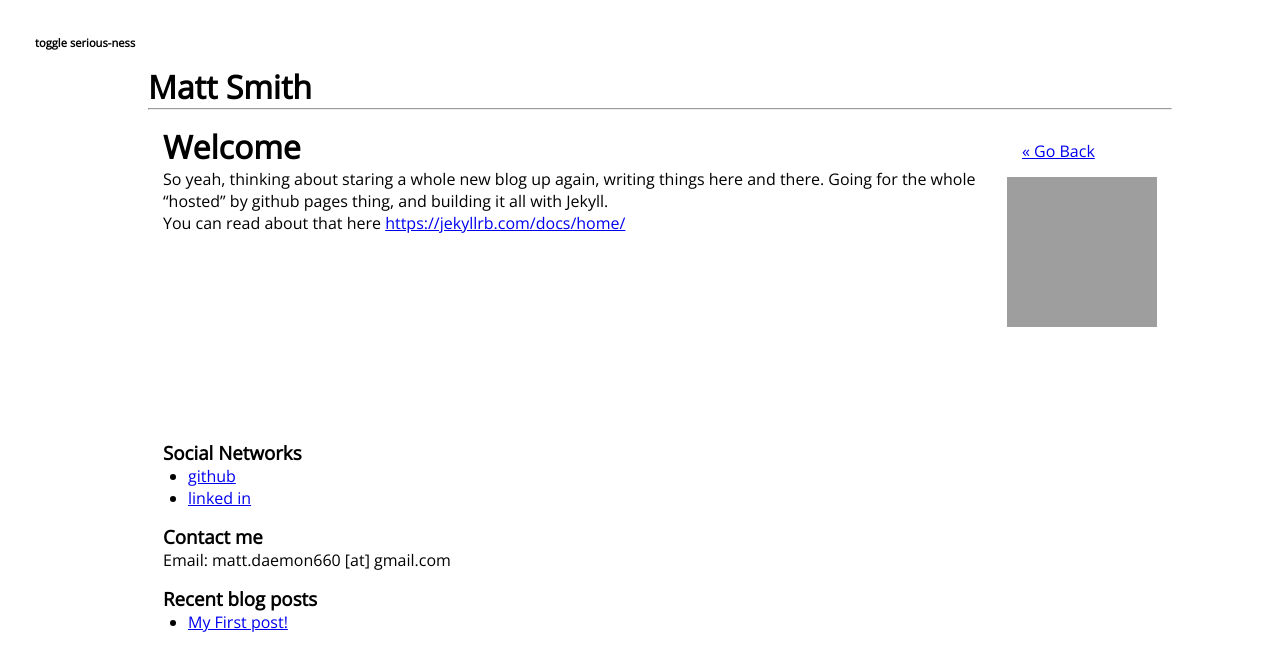
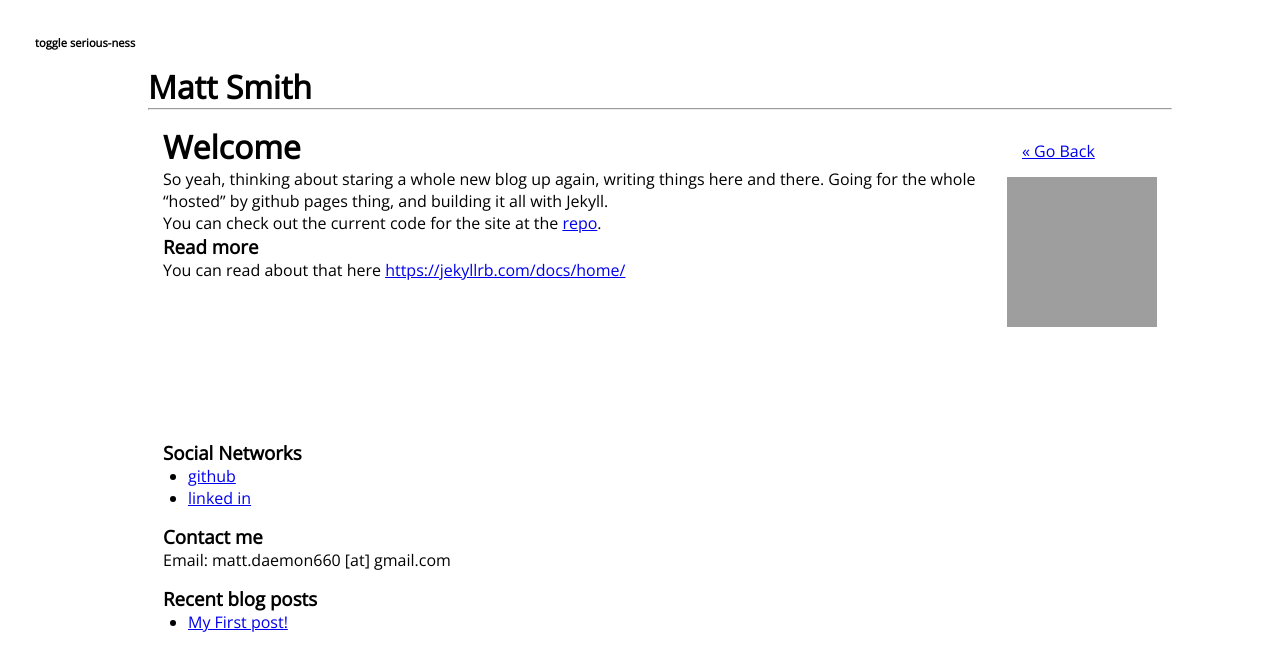
Before and after one commit to psykzz/psykzz.github.io, a Jekyll site: the page built from _posts/2017-06-02-my-first-post.md, in a window 1280 px wide. Shown: the top 671 px of the page. Built offline with Jekyll 4.4.1, drawn with Linux system fonts in a browser that asks for light colours; grey boxes are pictures that could not be loaded.

Commit message:
2ndary update

```diff
--- a/_posts/2017-06-02-my-first-post.md
+++ b/_posts/2017-06-02-my-first-post.md
@@ -8,4 +8,9 @@ categories: personal
 
 So yeah, thinking about staring a whole new blog up again, writing things here and there. Going for the whole "hosted" by github pages thing, and building it all with Jekyll.
 
+You can check out the current code for the site at the [repo](https://github.com/psykzz/psykzz.github.io).
+
+
+### Read more
+
 You can read about that here [https://jekyllrb.com/docs/home/](https://jekyllrb.com/docs/home/)
```
